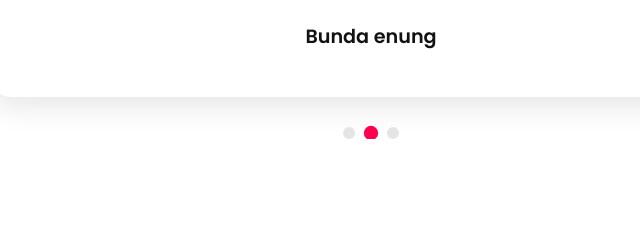
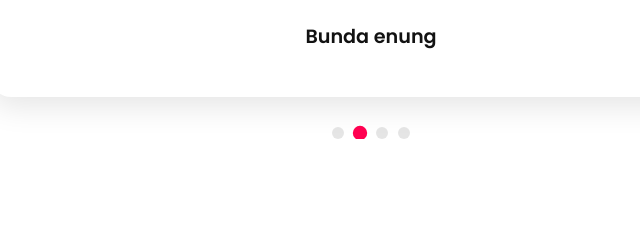
Before and after one commit to dafidpalevi1/thiagency, a plain HTML site: page index.html in a window 1280 px wide. Shown: the part 3727-3960 px from the top of the page, 269-909 px from the left. Drawn offline with Linux system fonts and the light colour scheme.

Commit message:
Add files via upload

```diff
--- a/index.html
+++ b/index.html
@@ -4,6 +4,11 @@
     <meta charset="UTF-8">
     <meta name="viewport" content="width=device-width, initial-scale=1.0">
     <title>THI Agency - Agency Tiktok Indonesia</title>
+    <!-- Favicon -->
+    <link rel="icon" type="image/x-icon" href="img/favicon.ico">
+    <link rel="icon" type="image/png" href="img/favicon.png">
+    <link rel="apple-touch-icon" href="img/apple-touch-icon.png">
+    <!-- End Favicon -->
     <link rel="stylesheet" href="https://cdnjs.cloudflare.com/ajax/libs/font-awesome/6.4.0/css/all.min.css">
     <link href="https://fonts.googleapis.com/css2?family=Poppins:wght@300;400;500;600;700;800&display=swap" rel="stylesheet">
     <style>
@@ -1155,9 +1160,7 @@
 
                 </div>
                 <div class="slider-nav">
-                    <div class="slider-dot active"></div>
-                    <div class="slider-dot"></div>
-                    <div class="slider-dot"></div>
+                    <!-- Dots akan di-generate otomatis oleh JavaScript -->
                 </div>
             </div>
         </div>
@@ -1284,34 +1287,51 @@
             document.querySelector('.nav-links').classList.toggle('active');
         });
 
-        // Testimonial Slider
+        // Testimonial Slider - FIXED
         const track = document.querySelector('.testimonial-track');
         const slides = document.querySelectorAll('.testimonial-slide');
-        const dots = document.querySelectorAll('.slider-dot');
+        const sliderNav = document.querySelector('.slider-nav');
         let currentSlide = 0;
+
+        // Generate dots berdasarkan jumlah slide
+        function generateDots() {
+            sliderNav.innerHTML = ''; // Clear existing dots
+            slides.forEach((_, index) => {
+                const dot = document.createElement('div');
+                dot.className = 'slider-dot';
+                if (index === 0) dot.classList.add('active');
+                dot.addEventListener('click', () => goToSlide(index));
+                sliderNav.appendChild(dot);
+            });
+        }
 
         function goToSlide(slideIndex) {
             track.style.transform = `translateX(-${slideIndex * 100}%)`;
 
             // Update active dot
+            const dots = document.querySelectorAll('.slider-dot');
             dots.forEach(dot => dot.classList.remove('active'));
             dots[slideIndex].classList.add('active');
 
             currentSlide = slideIndex;
         }
 
-        // Add click events to dots
-        dots.forEach((dot, index) => {
-            dot.addEventListener('click', () => {
-                goToSlide(index);
-            });
-        });
-
         // Auto slide every 5 seconds
-        setInterval(() => {
+        function autoSlide() {
             let nextSlide = (currentSlide + 1) % slides.length;
             goToSlide(nextSlide);
-        }, 5000);
+        }
+
+        // Initialize slider
+        generateDots();
+        let slideInterval = setInterval(autoSlide, 5000);
+
+        // Pause auto slide on hover
+        const slider = document.querySelector('.testimonial-slider');
+        slider.addEventListener('mouseenter', () => clearInterval(slideInterval));
+        slider.addEventListener('mouseleave', () => {
+            slideInterval = setInterval(autoSlide, 5000);
+        });
 
         // FAQ Accordion
         document.querySelectorAll('.faq-question').forEach(question => {
```
